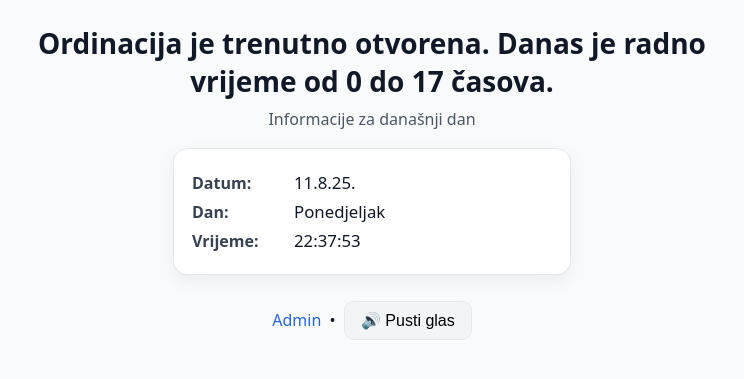
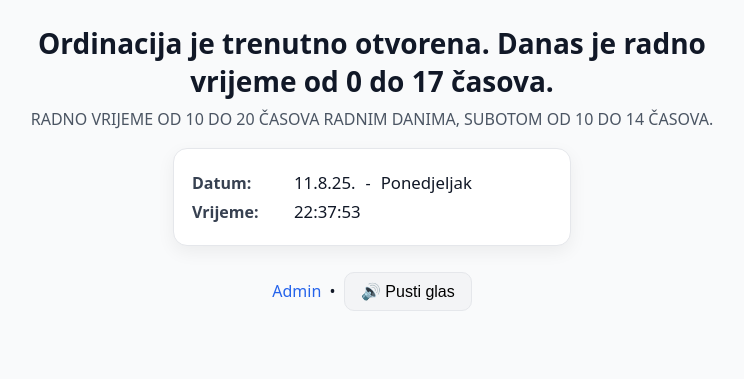
Before and after one commit to mikipikilab/radnovrijeme, a Flask app: page / in a window 1280 px wide. Shown: the top 379 px of the page, without its empty margins (268-1012 px from the left). Run offline with Flask 3, Linux system fonts and the light colour scheme; some libraries are stand-ins or nearby versions.

Commit message:
Update index.html

```diff
--- a/templates/index.html
+++ b/templates/index.html
@@ -103,11 +103,10 @@ window.addEventListener("load", function () {
 </head>
 <body>
     <h1>{{ poruka }}</h1>
-    <div class="sub">Informacije za današnji dan</div>
+    <div class="sub">RADNO VRIJEME OD 10 DO 20 ČASOVA RADNIM DANIMA, SUBOTOM OD 10 DO 14 ČASOVA.</div>
 
     <div class="box">
-      <div class="row"><b>Datum:</b> <span class="value" id="datum"></span></div>
-      <div class="row"><b>Dan:</b> <span class="value" id="dan"></span></div>
+      <div class="row"><b>Datum:</b> <span class="value" id="datum"></span> -<span class="value" id="dan"></span></div>
       <div class="row"><b>Vrijeme:</b> <span class="value" id="vreme"></span></div>
     </div>
 
```
